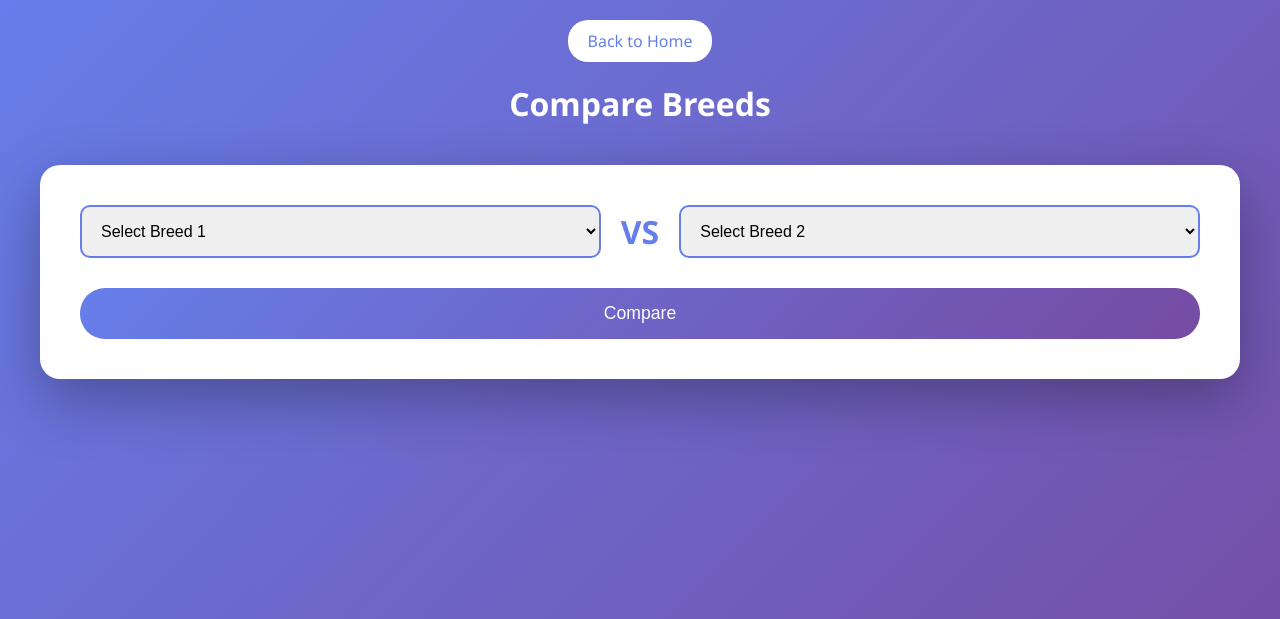
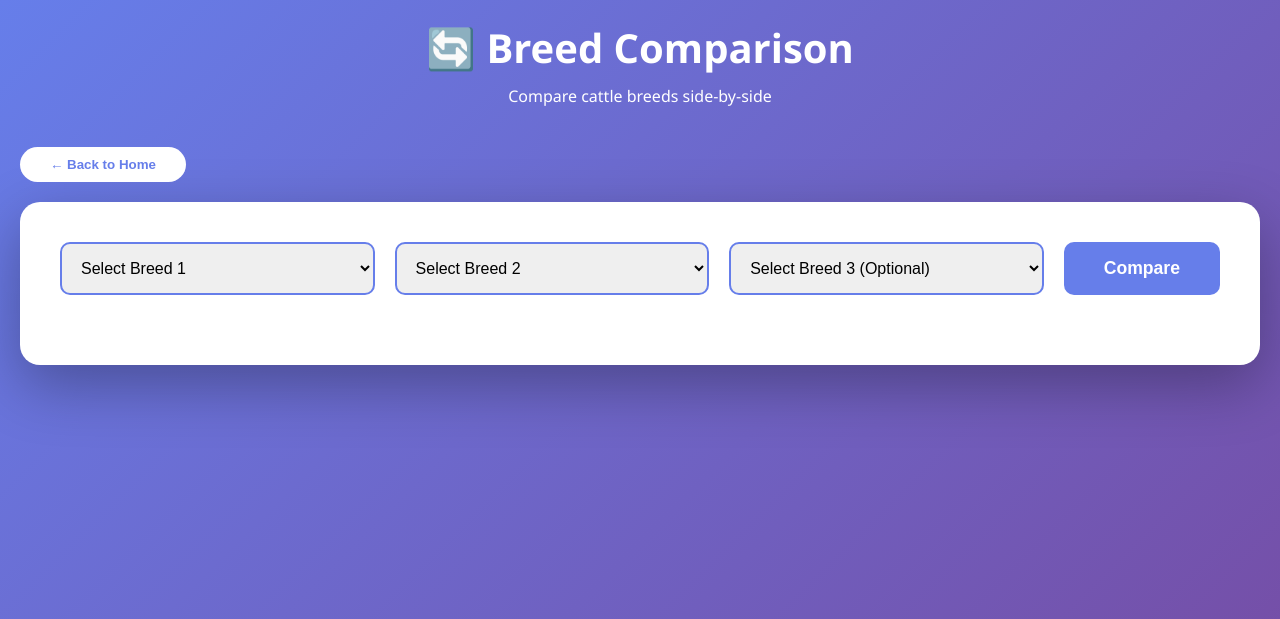
Before and after one commit to PRUTHVIGV/CSE_174, a Flask app: template templates/compare.html in a window 1280 px wide. Shown: the top 619 px of the page. Run offline with Flask 3, Linux system fonts and the light colour scheme; the template is opened without the code that fills it, so the values that code supplies are empty.

Commit message:
Add advanced features: comparison, dashboard, dark mode

```diff
--- a/app.py
+++ b/app.py
@@ -147,6 +147,36 @@ def history():
     user_history = get_user_history(session['user']['email'])
     return render_template('history.html', history=user_history)
 
+@app.route('/compare')
+def compare():
+    if 'user' not in session:
+        return redirect(url_for('login'))
+    return render_template('compare.html', breeds=list(BREEDS.keys()), breeds_json=json.dumps(BREEDS))
+
+@app.route('/dashboard')
+def dashboard():
+    if 'user' not in session:
+        return redirect(url_for('login'))
+
+    history = get_user_history(session['user']['email'])
+
+    stats = {
+        'total': len(history),
+        'avg_confidence': round(sum(h['confidence'] for h in history) / len(history), 1) if history else 0,
+        'top_breed': max(set(h['breed'] for h in history), key=lambda x: sum(1 for h in history if h['breed'] == x)).replace('_', ' ') if history else 'N/A'
+    }
+
+    breed_counts = {}
+    for h in history:
+        breed_counts[h['breed'].replace('_', ' ')] = breed_counts.get(h['breed'].replace('_', ' '), 0) + 1
+
+    timeline = {}
+    for h in history:
+        date = h['timestamp'][:10]
+        timeline[date] = timeline.get(date, 0) + 1
+
+    return render_template('dashboard.html', stats=stats, breed_counts=json.dumps(breed_counts), timeline=json.dumps(timeline))
+
 @app.route('/predict', methods=['POST'])
 def predict():
     if 'user' not in session:
--- a/templates/compare.html
+++ b/templates/compare.html
@@ -3,30 +3,38 @@
 <head>
     <meta charset="UTF-8">
     <meta name="viewport" content="width=device-width, initial-scale=1.0">
-    <title>Compare Breeds</title>
+    <title>Breed Comparison</title>
     <style>
         * { margin: 0; padding: 0; box-sizing: border-box; }
         body { font-family: 'Segoe UI', Tahoma, Geneva, Verdana, sans-serif; background: linear-gradient(135deg, #667eea 0%, #764ba2 100%); min-height: 100vh; padding: 20px; }
-        .container { max-width: 1200px; margin: 0 auto; }
+        .container { max-width: 1400px; margin: 0 auto; }
         .header { text-align: center; color: white; margin-bottom: 40px; }
-        .back-btn { background: white; color: #667eea; padding: 10px 20px; border-radius: 20px; text-decoration: none; display: inline-block; margin-bottom: 20px; }
-        .card { background: white; border-radius: 20px; padding: 40px; box-shadow: 0 20px 60px rgba(0,0,0,0.3); }
-        .selector { display: grid; grid-template-columns: 1fr auto 1fr; gap: 20px; align-items: center; margin-bottom: 30px; }
-        select { padding: 15px; border: 2px solid #667eea; border-radius: 10px; font-size: 1em; width: 100%; }
-        .vs { font-size: 2em; font-weight: bold; color: #667eea; }
-        .btn { background: linear-gradient(135deg, #667eea 0%, #764ba2 100%); color: white; border: none; padding: 15px; border-radius: 25px; font-size: 1.1em; cursor: pointer; width: 100%; }
-        .comparison { display: grid; grid-template-columns: 1fr 1fr; gap: 30px; margin-top: 30px; display: none; }
-        .breed-card { background: #f8f9ff; padding: 20px; border-radius: 10px; }
-        .breed-card h3 { color: #667eea; margin-bottom: 15px; }
-        .info-row { padding: 10px 0; border-bottom: 1px solid #e0e0e0; }
+        .header h1 { font-size: 2.5em; margin-bottom: 10px; }
+        .back-btn { background: white; color: #667eea; border: none; padding: 10px 30px; border-radius: 20px; cursor: pointer; font-weight: 600; margin-bottom: 20px; }
+        .card { background: white; border-radius: 20px; padding: 40px; box-shadow: 0 20px 60px rgba(0,0,0,0.3); margin-bottom: 20px; }
+        .selector { display: flex; gap: 20px; margin-bottom: 30px; flex-wrap: wrap; }
+        select { padding: 15px; border-radius: 10px; border: 2px solid #667eea; font-size: 1em; flex: 1; min-width: 200px; }
+        .compare-btn { background: #667eea; color: white; border: none; padding: 15px 40px; border-radius: 10px; cursor: pointer; font-weight: 600; font-size: 1.1em; }
+        .compare-btn:hover { background: #5568d3; }
+        .comparison { display: grid; grid-template-columns: repeat(auto-fit, minmax(300px, 1fr)); gap: 20px; }
+        .breed-col { background: #f8f9ff; padding: 30px; border-radius: 15px; }
+        .breed-col h2 { color: #667eea; margin-bottom: 20px; text-align: center; }
+        .stat { margin-bottom: 15px; padding: 15px; background: white; border-radius: 10px; }
+        .stat-label { font-weight: bold; color: #666; margin-bottom: 5px; }
+        .stat-value { color: #333; font-size: 1.1em; }
+        .chart { margin-top: 30px; }
+        canvas { max-width: 100%; }
     </style>
 </head>
 <body>
     <div class="container">
         <div class="header">
-            <a href="/" class="back-btn">Back to Home</a>
-            <h1>Compare Breeds</h1>
+            <h1>🔄 Breed Comparison</h1>
+            <p>Compare cattle breeds side-by-side</p>
         </div>
+
+        <button class="back-btn" onclick="window.location.href='/'">← Back to Home</button>
+
         <div class="card">
             <div class="selector">
                 <select id="breed1">
@@ -35,37 +43,98 @@
                     <option value="{{ breed }}">{{ breed.replace('_', ' ') }}</option>
                     {% endfor %}
                 </select>
-                <div class="vs">VS</div>
                 <select id="breed2">
                     <option value="">Select Breed 2</option>
                     {% for breed in breeds %}
                     <option value="{{ breed }}">{{ breed.replace('_', ' ') }}</option>
                     {% endfor %}
                 </select>
+                <select id="breed3">
+                    <option value="">Select Breed 3 (Optional)</option>
+                    {% for breed in breeds %}
+                    <option value="{{ breed }}">{{ breed.replace('_', ' ') }}</option>
+                    {% endfor %}
+                </select>
+                <button class="compare-btn" onclick="compare()">Compare</button>
             </div>
-            <button class="btn" onclick="compareBreeds()">Compare</button>
-            <div class="comparison" id="comparison">
-                <div class="breed-card" id="card1"></div>
-                <div class="breed-card" id="card2"></div>
+
+            <div id="results" style="display:none;">
+                <div class="comparison" id="comparison"></div>
+                <div class="chart">
+                    <canvas id="chart"></canvas>
+                </div>
             </div>
         </div>
     </div>
+
+    <script src="https://cdn.jsdelivr.net/npm/chart.js"></script>
     <script>
-        function compareBreeds() {
-            const breed1 = document.getElementById('breed1').value;
-            const breed2 = document.getElementById('breed2').value;
-            if (!breed1 || !breed2) { alert('Select both breeds'); return; }
-            fetch('/api/compare', {
-                method: 'POST',
-                headers: { 'Content-Type': 'application/json' },
-                body: JSON.stringify({ breed1, breed2 })
-            })
-            .then(r => r.json())
-            .then(data => {
-                document.getElementById('card1').innerHTML = `<h3>${data.breed1.name.replace('_', ' ')}</h3><div class="info-row">Hindi: ${data.breed1.hindi}</div><div class="info-row">Origin: ${data.breed1.origin}</div><div class="info-row">Type: ${data.breed1.type}</div><div class="info-row">Milk: ${data.breed1.milk_yield}</div>`;
-                document.getElementById('card2').innerHTML = `<h3>${data.breed2.name.replace('_', ' ')}</h3><div class="info-row">Hindi: ${data.breed2.hindi}</div><div class="info-row">Origin: ${data.breed2.origin}</div><div class="info-row">Type: ${data.breed2.type}</div><div class="info-row">Milk: ${data.breed2.milk_yield}</div>`;
-                document.getElementById('comparison').style.display = 'grid';
+        const breedsData = {{ breeds_json|safe }};
+
+        function compare() {
+            const b1 = document.getElementById('breed1').value;
+            const b2 = document.getElementById('breed2').value;
+            const b3 = document.getElementById('breed3').value;
+
+            if (!b1 || !b2) {
+                alert('Please select at least 2 breeds');
+                return;
+            }
+
+            const breeds = [b1, b2];
+            if (b3) breeds.push(b3);
+
+            const comparison = document.getElementById('comparison');
+            comparison.innerHTML = '';
+
+            breeds.forEach(breed => {
+                const data = breedsData[breed];
+                const div = document.createElement('div');
+                div.className = 'breed-col';
+                div.innerHTML = `
+                    <h2>${breed.replace(/_/g, ' ')}</h2>
+                    <div class="stat">
+                        <div class="stat-label">Origin</div>
+                        <div class="stat-value">${data.origin}</div>
+                    </div>
+                    <div class="stat">
+                        <div class="stat-label">Type</div>
+                        <div class="stat-value">${data.type}</div>
+                    </div>
+                    <div class="stat">
+                        <div class="stat-label">Milk Yield</div>
+                        <div class="stat-value">${data.milk_yield}</div>
+                    </div>
+                `;
+                comparison.appendChild(div);
             });
+
+            // Chart
+            const ctx = document.getElementById('chart').getContext('2d');
+            const milkYields = breeds.map(b => {
+                const yield_str = breedsData[b].milk_yield;
+                const match = yield_str.match(/(\d+)-(\d+)/);
+                return match ? (parseInt(match[1]) + parseInt(match[2])) / 2 : 0;
+            });
+
+            if (window.myChart) window.myChart.destroy();
+            window.myChart = new Chart(ctx, {
+                type: 'bar',
+                data: {
+                    labels: breeds.map(b => b.replace(/_/g, ' ')),
+                    datasets: [{
+                        label: 'Average Milk Yield (L/day)',
+                        data: milkYields,
+                        backgroundColor: ['#667eea', '#764ba2', '#f093fb']
+                    }]
+                },
+                options: {
+                    responsive: true,
+                    scales: { y: { beginAtZero: true } }
+                }
+            });
+
+            document.getElementById('results').style.display = 'block';
         }
     </script>
 </body>
```
Also changed, not shown: prediction_history.json (added, +16 -0 lines), templates/dashboard.html (added, +92 -0 lines), templates/index.html (+26 -2 lines).
